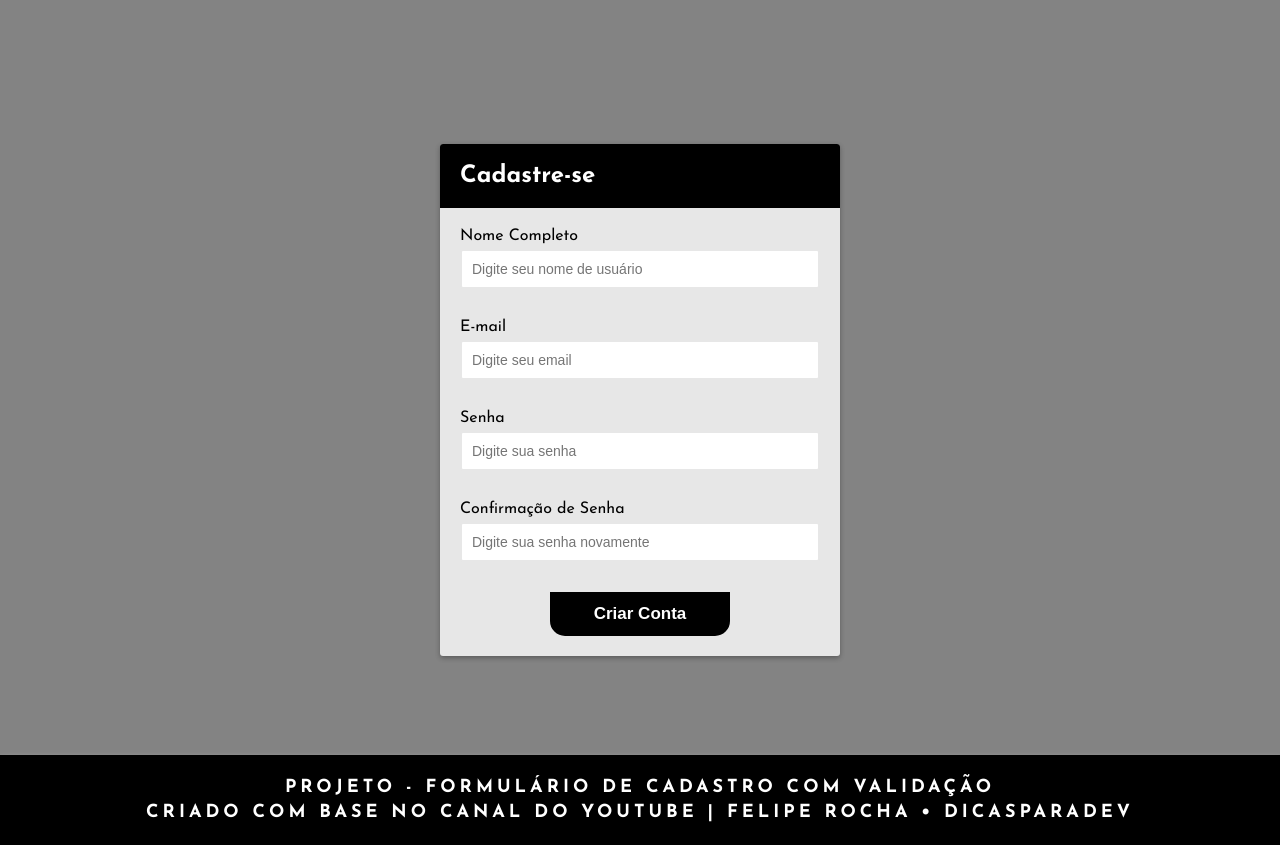
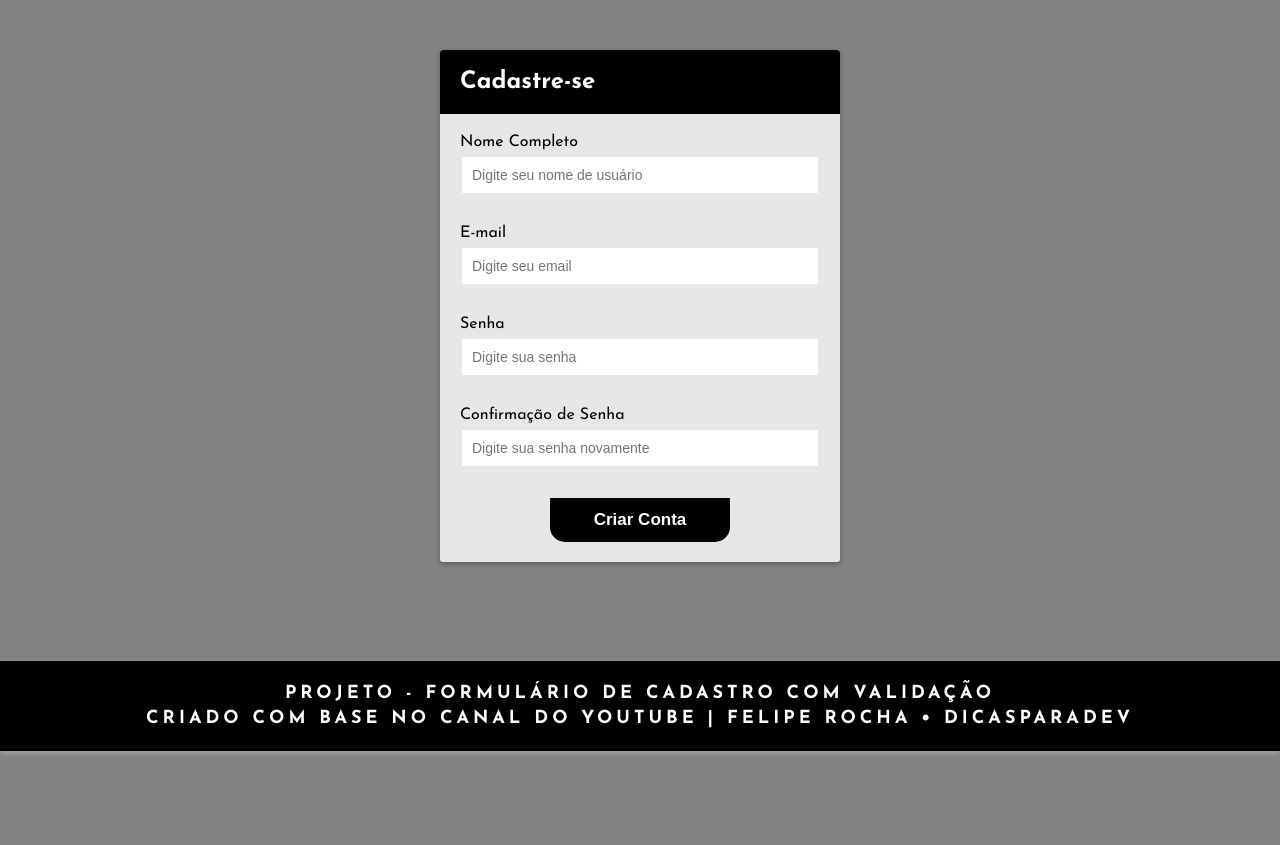
Before and after one commit to jcddsj01/formulario-com-validacao, a plain HTML site: page index.html in a window 1280 px wide. After the commit the page ends 800 px from the top, so only its background shows below. Drawn offline with Linux system fonts and the light colour scheme.

Commit message:
Update estilos.css

```diff
--- a/src/css/estilos.css
+++ b/src/css/estilos.css
@@ -11,7 +11,7 @@ body {
     font-family: 'Josefin Sans', sans-serif;
     background-color: var(--cor-cinza-escuro);
     width: 100%;
-    min-height: 100vh;
+    margin-top: 50px;
     display: flex;
     justify-content: center;
     align-items: center;
```
